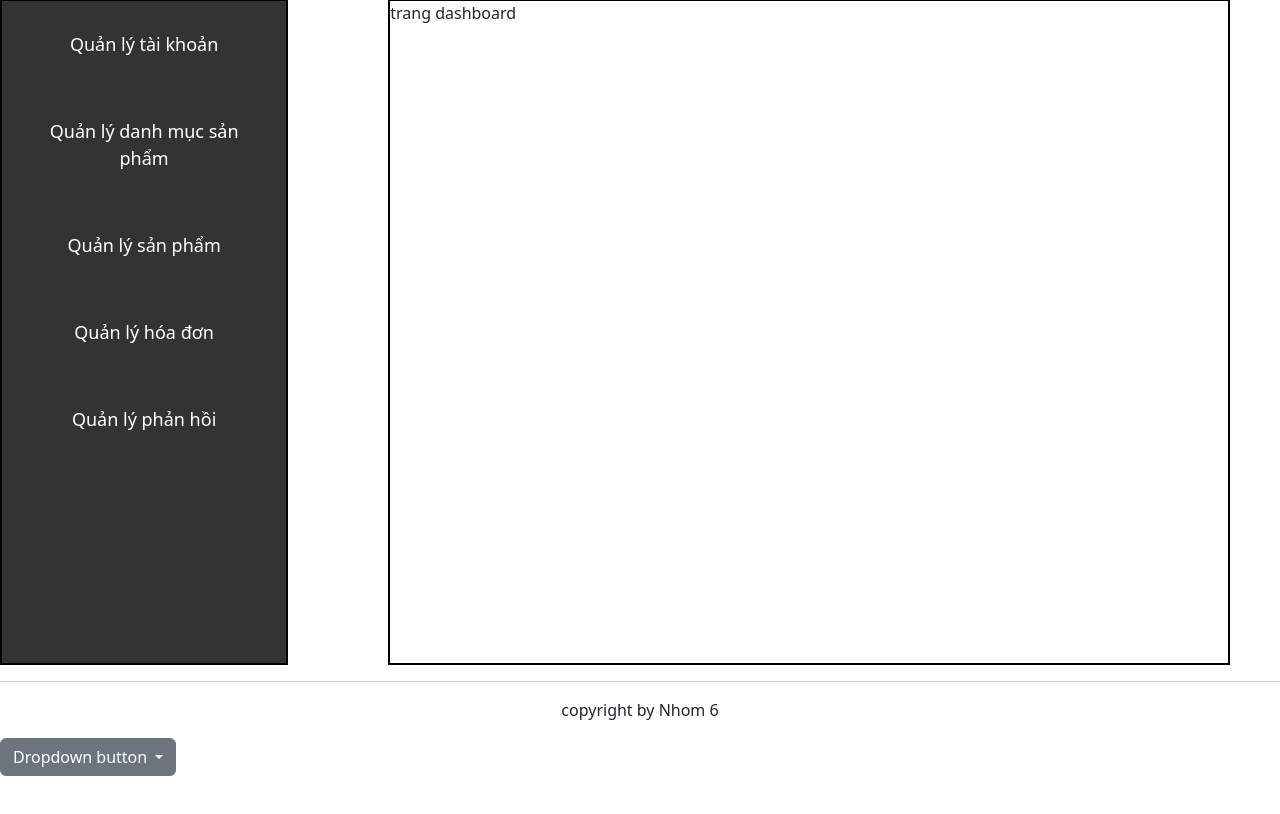
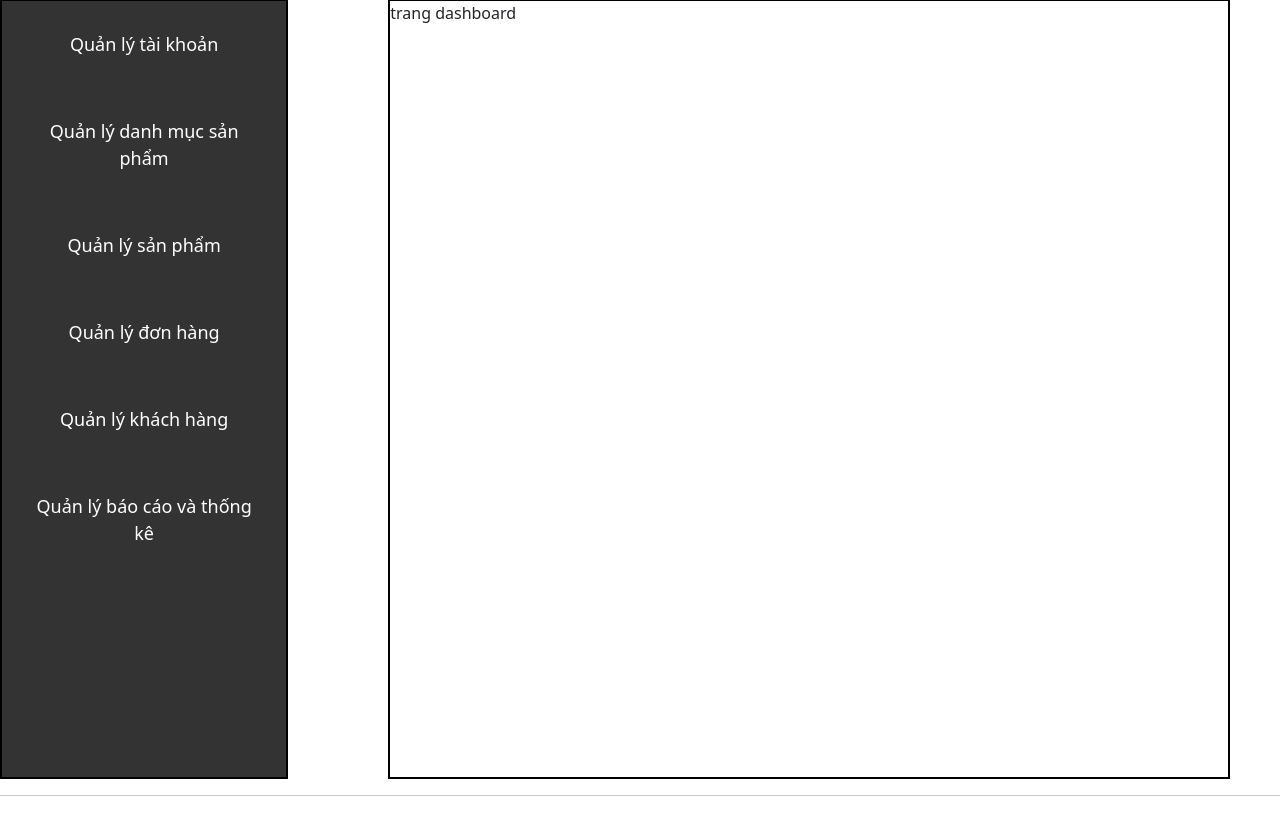
Before and after one commit to nguyenduongchitam/CakeShop, a PHP site: page / in a window 1280 px wide. Shown: the part 82-896 px from the top of the page. Before the commit the page ends 858 px from the top, so only its background shows below. Run offline with PHP 8.4, Linux system fonts and the light colour scheme.

Commit message:
add them cac nut cho admin

```diff
--- a/admin/modules/menu.php
+++ b/admin/modules/menu.php
@@ -4,7 +4,8 @@
 <li><a href="index.php?action=quanlytaikhoan&query=none">Quản lý tài khoản</a></li>
 <li><a href="index.php?action=quanlydanhmucsanpham&query=none">Quản lý danh mục sản phẩm</a></li>
 <li><a href="index.php?action=quanlysanpham&query=none">Quản lý sản phẩm</a></li>
-<li><a href="index.php?action=quanlyhoadon&query=none">Quản lý hóa đơn</a></li>
-<li><a href="index.php?action=quanlyphanhoi&query=none">Quản lý phản hồi</a></li>
+<li><a href="index.php?action=quanlydonhang&query=none">Quản lý đơn hàng</a></li>
+<li><a href="index.php?action=quanlydonhang&query=none">Quản lý khách hàng</a></li>
+<li><a href="index.php?action=quanlybaocao&query=none" >Quản lý báo cáo và thống kê</a></li>
 </ul>
 </div>
```
